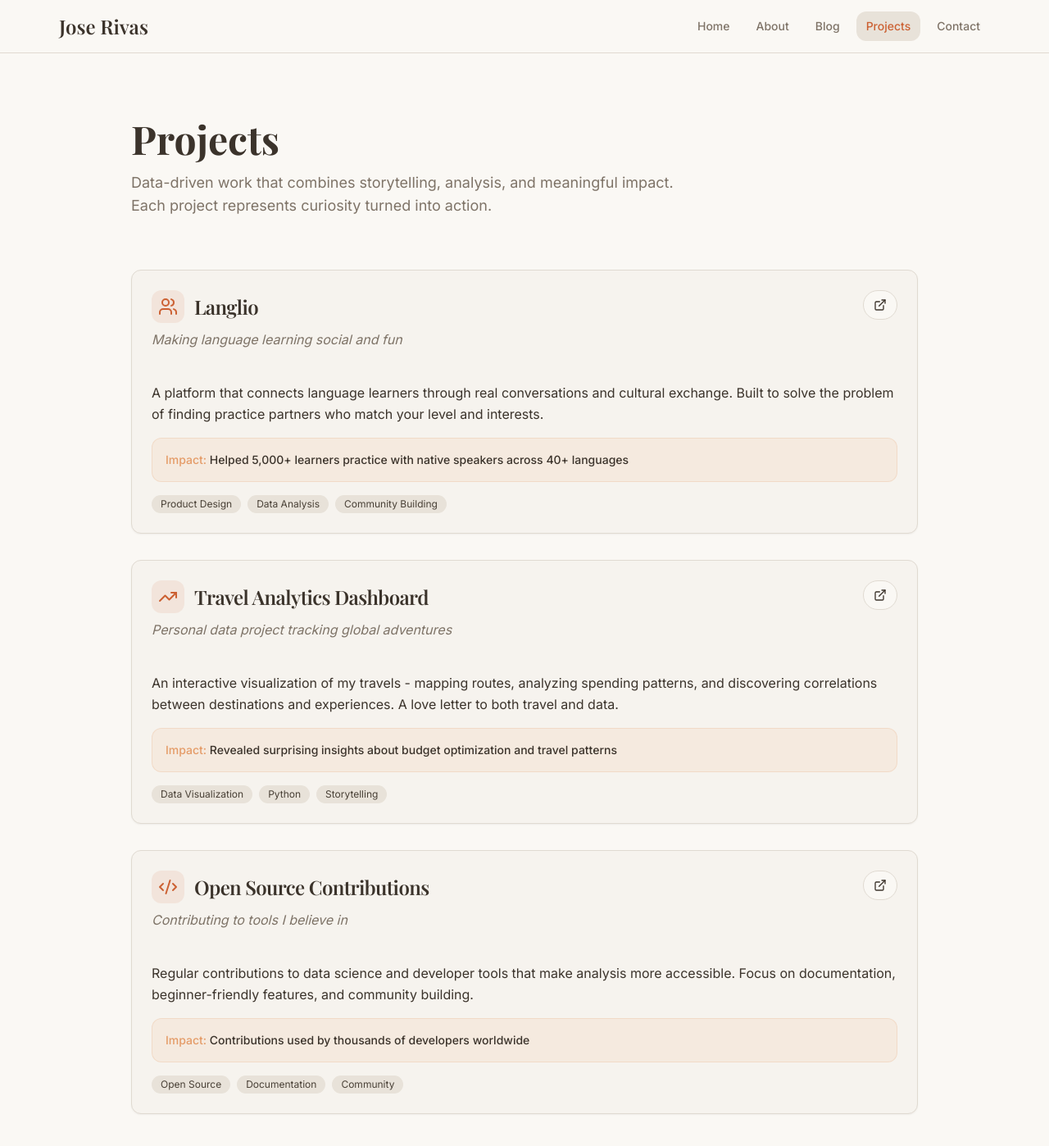
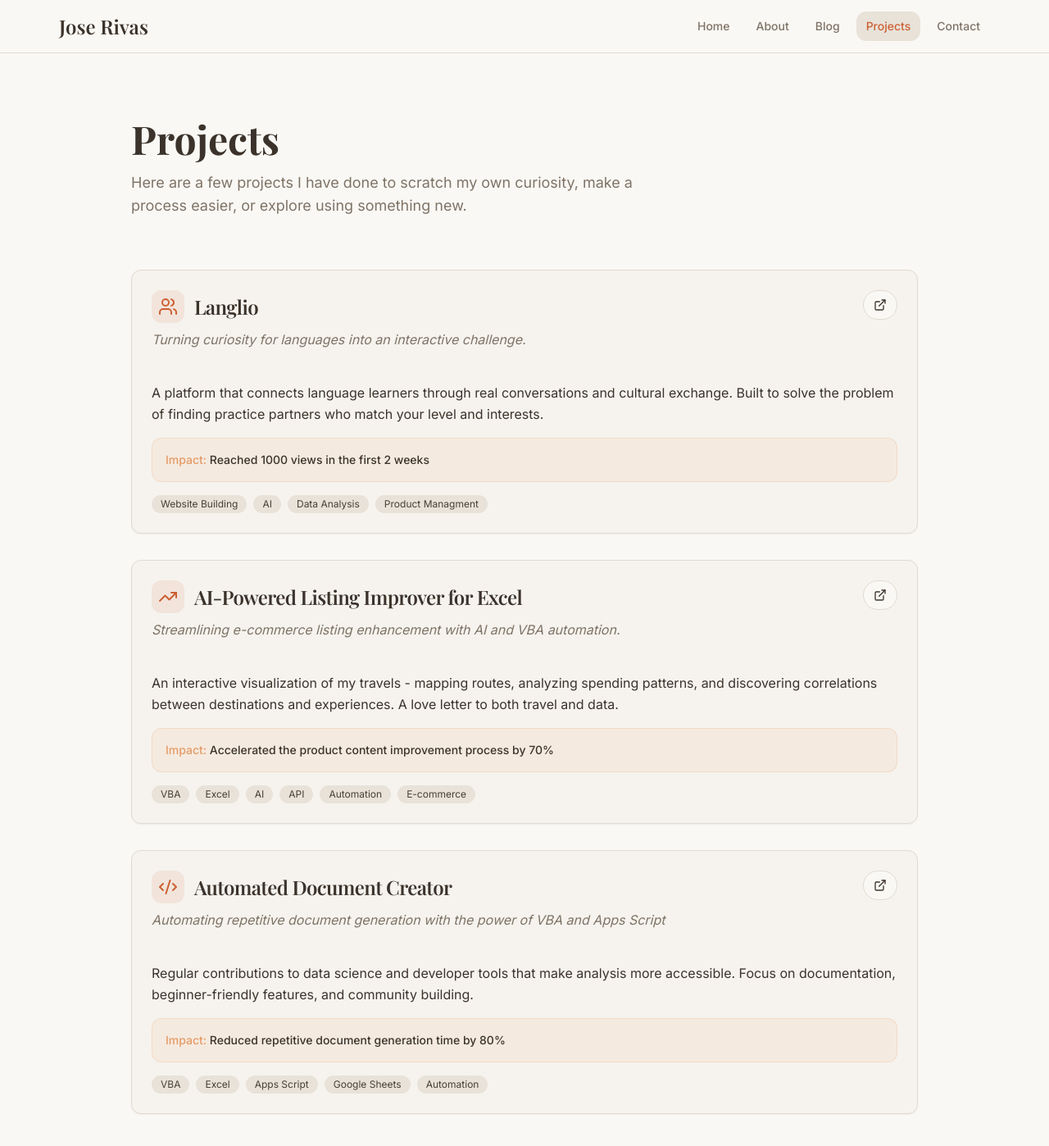
Before and after one commit to joserrivase/jose-rivas-website, a React (Vite) app: page /projects in a window 1280 px wide. Shown: the top 1398 px of the page at 82% size. Built offline with nearby package versions, Linux system fonts and the light colour scheme; the HTML template or start-up script is replaced by a standard one.

Commit message:
Update Projects.tsx
added changes to project details

```diff
--- a/src/pages/Projects.tsx
+++ b/src/pages/Projects.tsx
@@ -7,30 +7,30 @@ const projects = [
   {
     id: 1,
     name: "Langlio",
-    tagline: "Making language learning social and fun",
+    tagline: "Turning curiosity for languages into an interactive challenge.",
     description: "A platform that connects language learners through real conversations and cultural exchange. Built to solve the problem of finding practice partners who match your level and interests.",
-    impact: "Helped 5,000+ learners practice with native speakers across 40+ languages",
-    skills: ["Product Design", "Data Analysis", "Community Building"],
+    impact: "Reached 1000 views in the first 2 weeks",
+    skills: ["Website Building", "AI", "Data Analysis", "Product Managment", ],
     link: "#",
     icon: Users,
   },
   {
     id: 2,
-    name: "Travel Analytics Dashboard",
-    tagline: "Personal data project tracking global adventures",
+    name: "AI-Powered Listing Improver for Excel",
+    tagline: "Streamlining e-commerce listing enhancement with AI and VBA automation.",
     description: "An interactive visualization of my travels - mapping routes, analyzing spending patterns, and discovering correlations between destinations and experiences. A love letter to both travel and data.",
-    impact: "Revealed surprising insights about budget optimization and travel patterns",
-    skills: ["Data Visualization", "Python", "Storytelling"],
+    impact: "Accelerated the product content improvement process by 70%",
+    skills: ["VBA", "Excel", "AI", "API", "Automation", "E-commerce"],
     link: "#",
     icon: TrendingUp,
   },
   {
     id: 3,
-    name: "Open Source Contributions",
-    tagline: "Contributing to tools I believe in",
+    name: "Automated Document Creator",
+    tagline: "Automating repetitive document generation with the power of VBA and Apps Script",
     description: "Regular contributions to data science and developer tools that make analysis more accessible. Focus on documentation, beginner-friendly features, and community building.",
-    impact: "Contributions used by thousands of developers worldwide",
-    skills: ["Open Source", "Documentation", "Community"],
+    impact: "Reduced repetitive document generation time by 80%",
+    skills: ["VBA", "Excel", "Apps Script", "Google Sheets", "Automation"],
     link: "#",
     icon: Code2,
   },
@@ -45,8 +45,7 @@ const Projects = () => {
           Projects
         </h1>
         <p className="text-lg text-muted-foreground max-w-2xl">
-          Data-driven work that combines storytelling, analysis, and meaningful impact.
-          Each project represents curiosity turned into action.
+          Here are a few projects I have done to scratch my own curiosity, make a process easier, or explore using something new.
         </p>
       </section>
 
```
